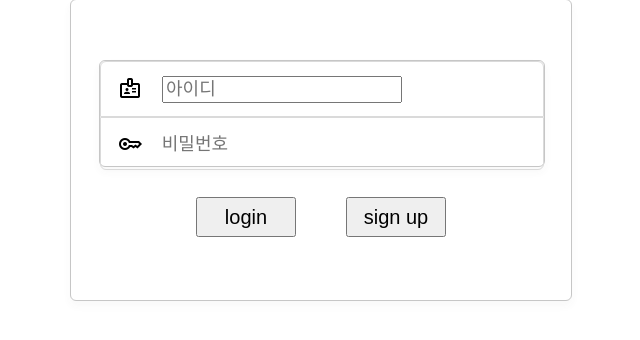
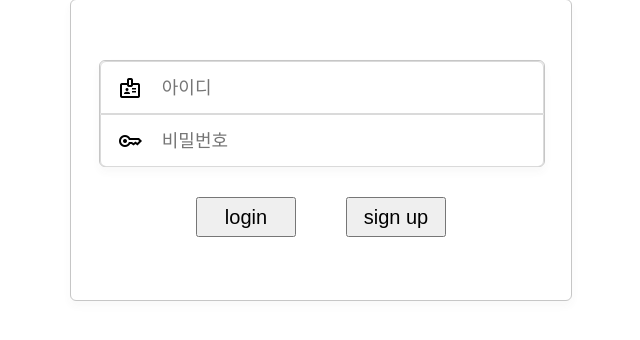
Before and after one commit to jinhokim98/HICCjoon, a Django app: template PSP/templates/PSP/index.html in a window 1280 px wide. Shown: the part 200-540 px from the top of the page, without its empty margins (319-959 px from the left). Run offline with Django 4.2, Linux system fonts and the light colour scheme; the template is opened without the code that fills it, so the values that code supplies are empty; some web fonts are replaced.

Commit message:
style: change the id of the input tag for the user's id input. (ID -> id_)

```diff
--- a/PSP/static/css/index.css
+++ b/PSP/static/css/index.css
@@ -89,7 +89,7 @@ section {
     height: 10px;
 }
 
-#ID {
+#id_ {
     width: 100%;
     border: none;
     outline: none;
```
